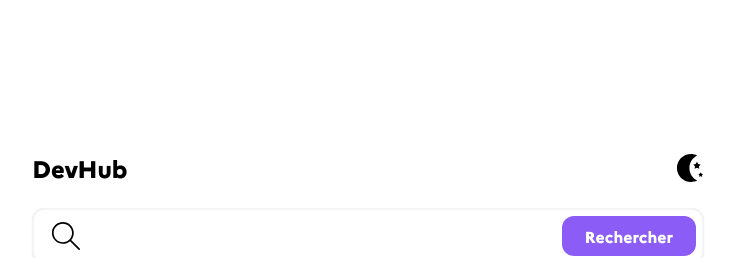
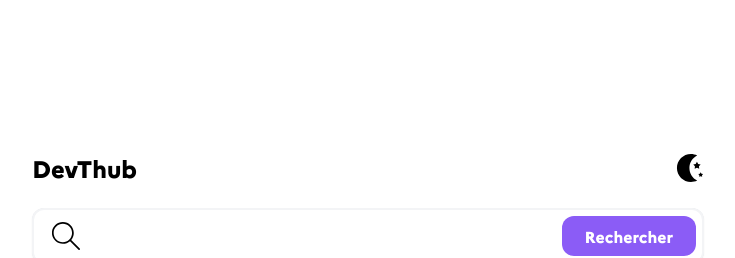
Before and after one commit to DevDams/devhub, a React (Create React App) app: page / in a window 1280 px wide. Shown: the top 258 px of the page, without its empty margins (272-1007 px from the left). Built offline with nearby package versions, Linux system fonts and the light colour scheme.

Commit message:
change site name

```diff
--- a/public/index.html
+++ b/public/index.html
@@ -24,7 +24,7 @@
       work correctly both with client-side routing and a non-root public URL.
       Learn how to configure a non-root public URL by running `npm run build`.
     -->
-    <title>React App</title>
+    <title>DevThub</title>
   </head>
   <body>
     <noscript>You need to enable JavaScript to run this app.</noscript>
--- a/src/components/AppCard/index.js
+++ b/src/components/AppCard/index.js
@@ -24,7 +24,7 @@ const AppCard = () => {
         <div className="header flex h-16 w-full items-center justify-between">
           <div>
             <h1 className="text-2xl font-bold dark:text-myblack-gray">
-              DevHub
+              DevThub
             </h1>
           </div>
           <Toggle />
```
